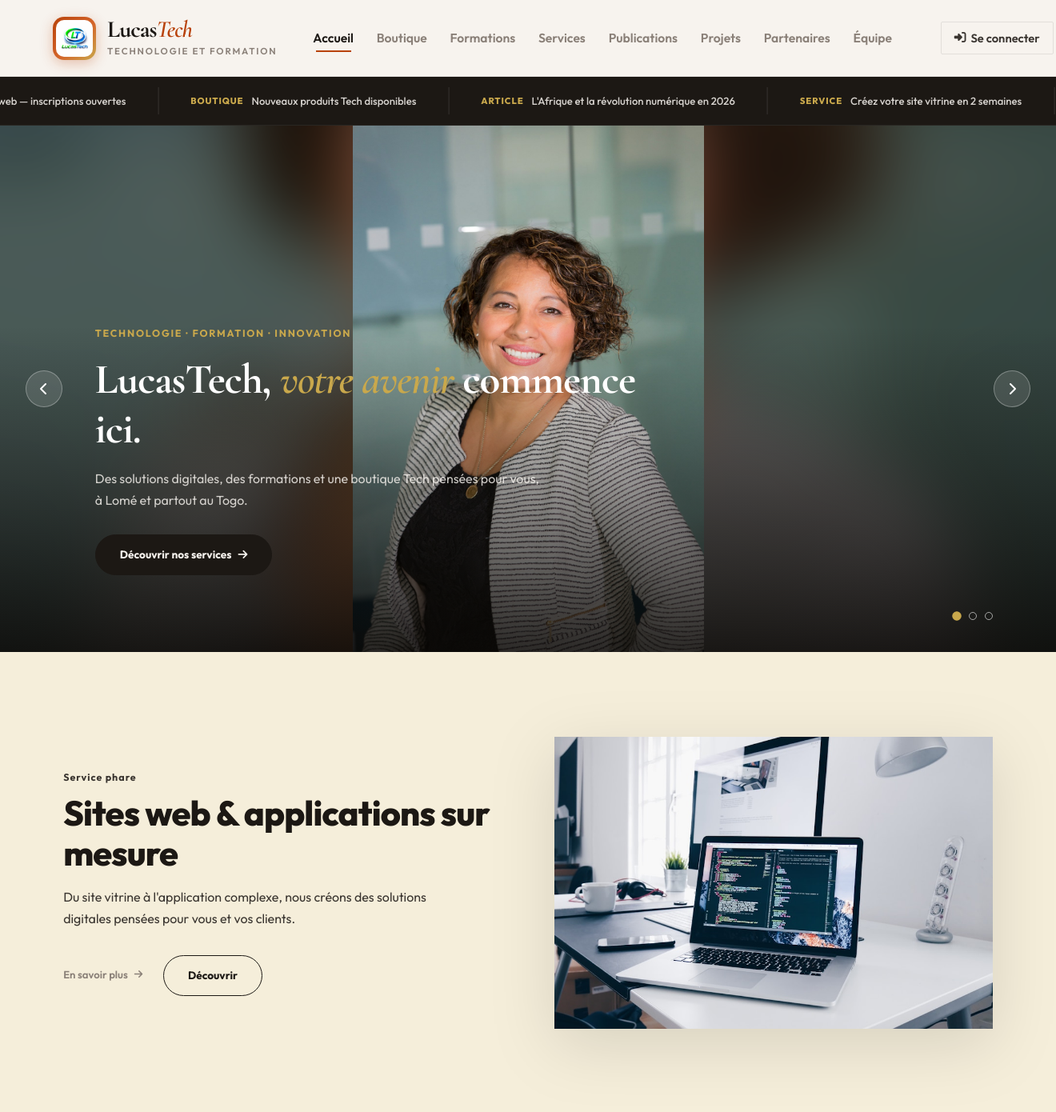
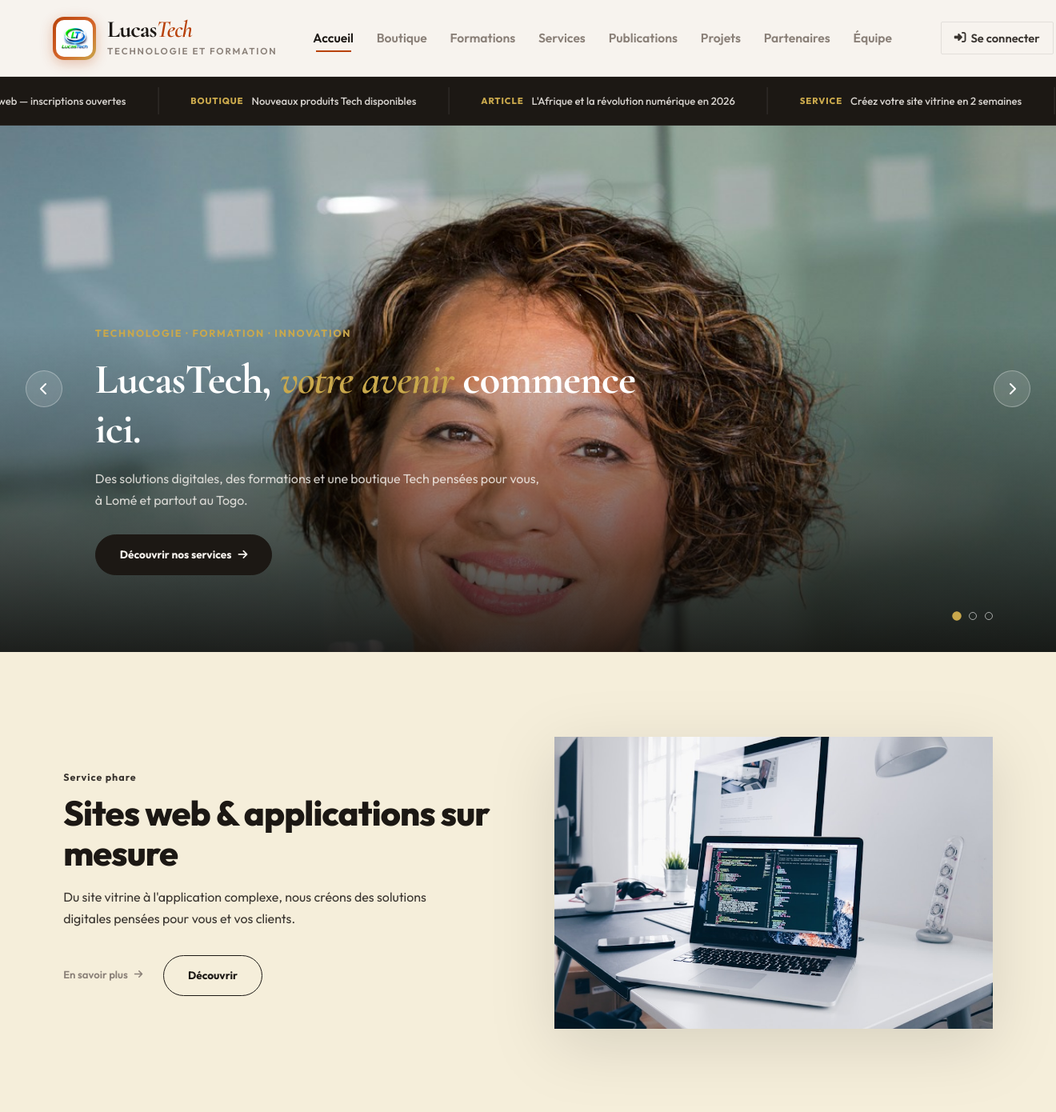
Before and after one commit to BOHINAMOU/ProjetLucasTtech, a Django app: page / in a window 1320 px wide. Shown: the top 1390 px of the page at 80% size. Run offline with Django 5.2, Linux system fonts and the light colour scheme; data comes from the database, SQL or seed files in the repository.

Commit message:
Carrousel : revient au plein cadre (sans bandes floutées) sur demande
L'utilisateur préfère que la photo remplisse toute la largeur/hauteur
du slide plutôt que d'avoir des bandes floutées sur les côtés. Retour
à background-size:cover avec un centrage vertical ajusté (22% au lieu
du centre) pour bien cadrer les visages sans les couper.

Note : plein cadre + photo intégralement visible sans aucune coupe
sont deux objectifs contradictoires dès que le format de la photo ne
correspond pas à celui, très large, de la bande hero — seules des
photos au format paysage rempliront le cadre sans recadrage.

Co-Authored-By: Claude Sonnet 5 <noreply@anthropic.com>

```diff
--- a/LucasTech/core/static/core/css/style.css
+++ b/LucasTech/core/static/core/css/style.css
@@ -496,26 +496,14 @@ header { position: sticky; top: 0; z-index: 400; }
 }
 .hs-slide {
   position: absolute; inset: 0;
+  background-size: cover; background-position: center 22%;
   display: flex; align-items: flex-end;
-  text-decoration: none; overflow: hidden;
+  text-decoration: none;
   opacity: 0; visibility: hidden;
   transition: opacity 1s ease;
   z-index: 1;
 }
 .hs-slide.is-active { opacity: 1; visibility: visible; z-index: 2; }
-
-/* Fond flouté plein cadre (comble les bords) */
-.hs-bg-blur {
-  position: absolute; inset: -30px;
-  background-size: cover; background-position: center;
-  filter: blur(38px) brightness(.55) saturate(1.15);
-  transform: scale(1.15);
-}
-/* Photo complète, jamais recadrée */
-.hs-bg-photo {
-  position: absolute; inset: 0;
-  background-size: contain; background-repeat: no-repeat; background-position: center;
-}
 .hs-overlay {
   position: absolute; inset: 0;
   background: linear-gradient(to top, rgba(10,8,6,.85) 0%, rgba(10,8,6,.32) 38%, rgba(10,8,6,0) 62%);
--- a/LucasTech/core/templates/core/base.html
+++ b/LucasTech/core/templates/core/base.html
@@ -123,9 +123,7 @@
 <section class="hero-slider" id="heroSlider" aria-label="Présentation LucasTech">
 
   {% for slide in hero_slides %}
-  <a href="{{ slide.link_url }}" class="hs-slide{% if forloop.first %} is-active{% endif %}">
-    <div class="hs-bg-blur" style="background-image:url('{{ slide.image.url }}')"></div>
-    <div class="hs-bg-photo" style="background-image:url('{{ slide.image.url }}')"></div>
+  <a href="{{ slide.link_url }}" class="hs-slide{% if forloop.first %} is-active{% endif %}" style="background-image:url('{{ slide.image.url }}')">
     <div class="hs-overlay"></div>
     <div class="hs-content">
       {% if slide.tag %}<p class="hs-tag">{{ slide.tag }}</p>{% endif %}
```
